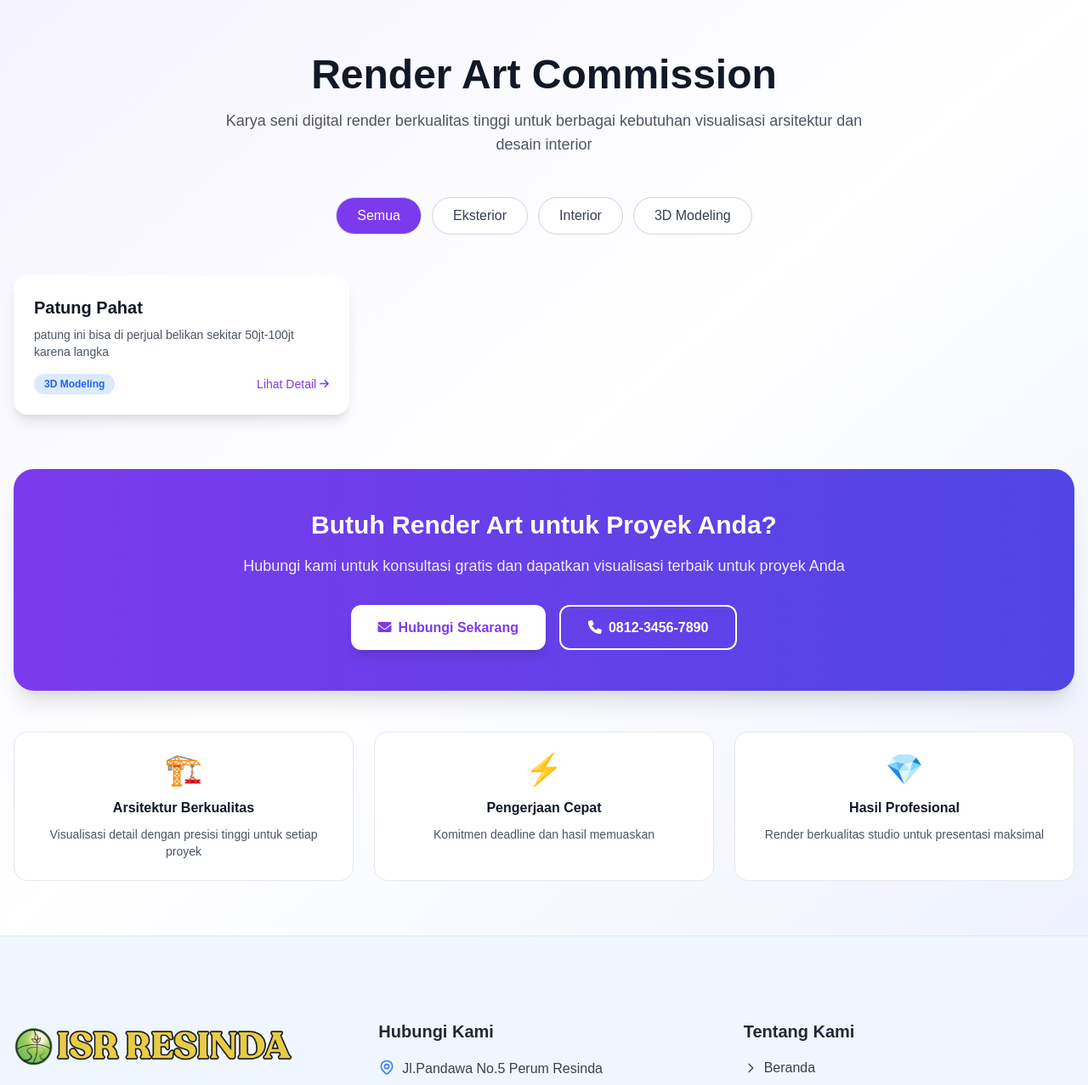
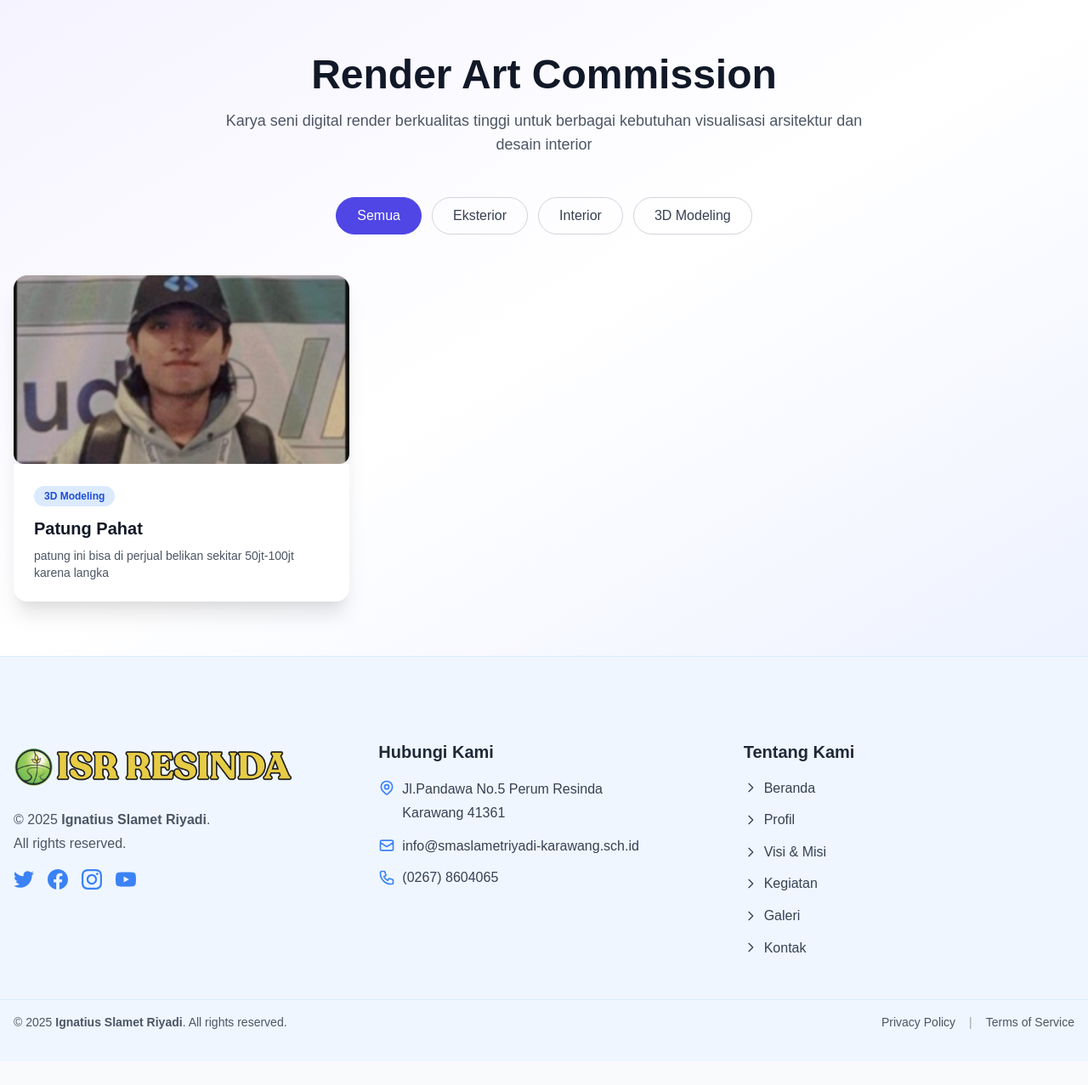
Before and after one commit to yukinime/company-profil-sch, a PHP site: page /render-art.php/render-art.php in a window 1280 px wide. Shown: the part 65-1342 px from the top of the page at 85% size. After the commit the page ends 1276 px from the top, so only its background shows below. Run offline with PHP 8.4, Linux system fonts and the light colour scheme; data comes from the database, SQL or seed files in the repository.

Commit message:
fix crud render

```diff
--- a/fasilitas/contoh.php
+++ b/fasilitas/contoh.php
@@ -0,0 +1,3 @@
+<?php
+echo "Jerry Ganteng"
+?>
--- /dev/null
+++ b/fasilitas/index.php
@@ -0,0 +1,3 @@
+<?php
+echo "Jerry Ganteng BANGET"
+?>
--- /dev/null
+++ b/layanan.php
@@ -0,0 +1,3 @@
+<?php
+echo "Jerry Ganteng Banget"
+?>
--- a/render-art.php
+++ b/render-art.php
@@ -1,50 +1,70 @@
 <?php
-// File ini untuk ditempatkan di: site/render-art.php
+// File: site/render-art.php
 include 'includes/header.php';
 require_once __DIR__ . '/config/database.php';
 
+/* ======================= Helpers ======================= */
+function h($s){ return htmlspecialchars((string)$s, ENT_QUOTES, 'UTF-8'); }
+
+/**
+ * Gambar kamu berada di C:\xampp\htdocs\site\uploads\render
+ * => URL yang benar: /site/uploads/...
+ */
+function getImageUrl($imagePath){
+  if (empty($imagePath)) return '';
+  if (preg_match('#^https?://#i', $imagePath)) return $imagePath; // CDN/S3
+  return '/site/' . ltrim($imagePath, '/'); // -> /site/uploads/...
+}
+
+/** ringkas teks untuk cuplikan kartu */
+function excerpt($text, $len = 100){
+  $text = (string)$text;
+  // hilangkan newline beruntun agar rapi
+  $text = trim(preg_replace("/\s+/u", " ", $text));
+  if (function_exists('mb_strimwidth')) {
+    return mb_strimwidth($text, 0, $len, '…', 'UTF-8');
+  }
+  return strlen($text) > $len ? substr($text, 0, $len) . '…' : $text;
+}
+
+/* ======================= DB & Filter ======================= */
 $db = (new Database())->getConnection();
 
-// Ambil filter kategori dari query string
-$filter = $_GET['cat'] ?? '';
+$filter  = $_GET['cat'] ?? '';
+$allowed = ['eksterior','interior','3d_modeling'];
 
-// Ambil data dari tabel render_art
-$sql = "SELECT * FROM render_art WHERE status = 'active'";
+$sql    = "SELECT * FROM render_art WHERE status = 'active'";
 $params = [];
 
-if (!empty($filter) && in_array($filter, ['eksterior','interior','3d_modeling'])) {
+if (!empty($filter) && in_array($filter, $allowed, true)) {
   $sql .= " AND category = :cat";
   $params[':cat'] = $filter;
 }
 
-$sql .= " ORDER BY created_at DESC";
+/* Urutkan yang terbaru */
+$sql .= " ORDER BY created_at DESC, id DESC";
+
 $stmt = $db->prepare($sql);
 $stmt->execute($params);
 $render_items = $stmt->fetchAll(PDO::FETCH_ASSOC);
 
-// Label kategori untuk display
-$categoryLabels = [
-  'eksterior' => 'Eksterior',
-  'interior' => 'Interior',
-  '3d_modeling' => '3D Modeling'
+/* Dedup by id (jika ada data kembar dari query/seed) */
+$seen = [];
+$render_items = array_values(array_filter($render_items, function($row) use (&$seen){
+  $id = (int)($row['id'] ?? 0);
+  if (!$id) return false;
+  if (isset($seen[$id])) return false;
+  $seen[$id] = true;
+  return true;
+}));
+
+/* Warna kategori */
+$colorMap = [
+  'eksterior'   => ['text' => 'text-purple-700', 'bg' => 'bg-purple-100', 'label' => 'Eksterior'],
+  'interior'    => ['text' => 'text-indigo-700', 'bg' => 'bg-indigo-100', 'label' => 'Interior'],
+  '3d_modeling' => ['text' => 'text-blue-700',   'bg' => 'bg-blue-100',   'label' => '3D Modeling'],
 ];
-
-// Helper function untuk path gambar
-function getImageUrl($imagePath) {
-  if (empty($imagePath)) return '';
-  // Jika path sudah lengkap dengan /site/, langsung return
-  if (strpos($imagePath, '/site/') !== false) {
-    return $imagePath;
-  }
-  // Jika path dimulai dengan uploads/, tambahkan /site/ di depan
-  if (strpos($imagePath, 'uploads/') === 0) {
-    return '/site/' . $imagePath;
-  }
-  // Default return as-is
-  return $imagePath;
-}
 ?>
-
 <section class="py-16 bg-gradient-to-br from-purple-50 via-white to-indigo-50">
   <div class="max-w-7xl mx-auto px-4">
     <div class="text-center mb-12">
@@ -54,38 +74,64 @@
       </p>
     </div>
 
-    <!-- Filter Categories -->
+    <!-- Filter Kategori -->
     <div class="flex flex-wrap justify-center gap-3 mb-12">
-      <a href="render-art.php" class="px-6 py-2 rounded-full <?= empty($_GET['cat']) ? 'bg-purple-600 text-white' : 'bg-white text-gray-700' ?> font-medium hover:bg-purple-500 hover:text-white transition border border-gray-300">Semua</a>
-      <a href="render-art.php?cat=eksterior" class="px-6 py-2 rounded-full <?= ($_GET['cat'] ?? '')==='eksterior' ? 'bg-purple-600 text-white' : 'bg-white text-gray-700' ?> font-medium hover:bg-purple-500 hover:text-white transition border border-gray-300">Eksterior</a>
-      <a href="render-art.php?cat=interior" class="px-6 py-2 rounded-full <?= ($_GET['cat'] ?? '')==='interior' ? 'bg-purple-600 text-white' : 'bg-white text-gray-700' ?> font-medium hover:bg-purple-500 hover:text-white transition border border-gray-300">Interior</a>
-      <a href="render-art.php?cat=3d_modeling" class="px-6 py-2 rounded-full <?= ($_GET['cat'] ?? '')==='3d_modeling' ? 'bg-purple-600 text-white' : 'bg-white text-gray-700' ?> font-medium hover:bg-purple-500 hover:text-white transition border border-gray-300">3D Modeling</a>
+      <?php
+        $tabs = [
+          ['label'=>'Semua',      'val'=>''],
+          ['label'=>'Eksterior',  'val'=>'eksterior'],
+          ['label'=>'Interior',   'val'=>'interior'],
+          ['label'=>'3D Modeling','val'=>'3d_modeling'],
+        ];
+        foreach ($tabs as $t):
+          $active = ($t['val'] === ($filter ?? ''));
+          $href = 'render-art.php' . ($t['val'] ? ('?cat='.$t['val']) : '');
+      ?>
+        <a href="<?= h($href) ?>"
+           class="px-6 py-2 rounded-full border transition <?=
+                  $active
+                  ? 'bg-indigo-600 text-white border-indigo-600'
+                  : 'border-gray-300 text-gray-700 hover:bg-indigo-600 hover:text-white' ?>">
+          <?= h($t['label']) ?>
+        </a>
+      <?php endforeach; ?>
     </div>
 
     <!-- Gallery Grid -->
     <div class="grid grid-cols-1 md:grid-cols-2 lg:grid-cols-3 gap-8">
 
-      <?php if (!$render_items): ?>
-        <!-- Jika belum ada data -->
+      <?php if (empty($render_items)): ?>
+        <!-- Kosong -->
         <div class="col-span-3 text-center text-gray-500 py-12">
           <div class="text-6xl mb-4">🎨</div>
           <p class="text-xl font-medium">Belum ada karya render yang tersedia.</p>
           <p class="text-sm mt-2">Silakan cek kembali nanti atau hubungi kami untuk informasi lebih lanjut.</p>
         </div>
+
       <?php else: ?>
         <?php foreach ($render_items as $item): ?>
           <?php
-            $imageUrl = getImageUrl($item['image_path']);
-            $hasImage = !empty($imageUrl);
+            $id      = (int)($item['id'] ?? 0);
+            $title   = $item['title'] ?? '';
+            $desc    = $item['description'] ?? '';
+            $catKey  = strtolower($item['category'] ?? '');
+            $cat     = $colorMap[$catKey] ?? ['text'=>'text-gray-700','bg'=>'bg-gray-100','label'=>ucwords(str_replace('_',' ', $catKey ?: 'Umum'))];
+            $imageUrl= getImageUrl($item['image_path'] ?? '');
           ?>
-          <div class="group bg-white rounded-2xl overflow-hidden shadow-lg hover:shadow-2xl transition-all duration-300 transform hover:-translate-y-1">
-            <div class="aspect-video bg-gradient-to-br from-purple-200 to-indigo-200 relative overflow-hidden">
-              <?php if ($hasImage): ?>
+
+          <!-- Satu Card, full-clickable -->
+          <a href="render-art-detail.php?id=<?= $id ?>" class="block group">
+            <div class="bg-white rounded-2xl shadow-xl overflow-hidden transition-all duration-300 group-hover:-translate-y-1 group-hover:shadow-2xl">
+
+              <!-- Gambar (rapi, tetap di dalam card) -->
+              <div class="relative w-full overflow-hidden bg-gray-100" style="aspect-ratio:16/9">
+                <?php if (!empty($imageUrl)): ?>
                   <img
-                  src="<?= htmlspecialchars($imageUrl) ?>"
-                  alt="<?= htmlspecialchars($item['title']) ?>"
-                  class="absolute inset-0 w-full h-full object-cover group-hover:scale-110 transition-transform duration-500"
-                  onerror="this.onerror=null; this.parentElement.innerHTML='<div class=\'absolute inset-0 flex items-center justify-center text-gray-400 text-sm\'><div class=\'text-center\'><i class=\'fas fa-image text-4xl mb-2\'></i><p>Image not found</p><p class=\'text-xs mt-1\'><?= htmlspecialchars($imageUrl) ?></p></div></div>';">
+                    src="<?= h($imageUrl) ?>"
+                    alt="<?= h($title) ?>"
+                    class="absolute inset-0 w-full h-full object-cover transition-transform duration-500 group-hover:scale-105"
+                    loading="lazy"
+                    onerror="this.onerror=null; this.style.display='none';">
                 <?php else: ?>
                   <div class="absolute inset-0 flex items-center justify-center text-gray-400 text-sm">
                     <div class="text-center">
@@ -94,80 +140,46 @@
                     </div>
                   </div>
                 <?php endif; ?>
-              <div class="absolute inset-0 bg-gradient-to-t from-black/30 to-transparent opacity-0 group-hover:opacity-100 transition-opacity"></div>
               </div>
+
+              <!-- Konten teks -->
               <div class="p-6">
-              <h3 class="text-xl font-bold text-gray-900 mb-2 group-hover:text-purple-600 transition-colors"><?= htmlspecialchars($item['title']) ?></h3>
-              <?php if (!empty($item['description'])): ?>
-                <p class="text-gray-600 text-sm mb-4 line-clamp-3"><?= nl2br(htmlspecialchars($item['description'])) ?></p>
+                <div class="mb-3">
+                  <span class="inline-block px-3 py-1 rounded-full text-xs font-semibold <?= h($cat['text']) ?> <?= h($cat['bg']) ?>">
+                    <?= h($cat['label']) ?>
+                  </span>
+                </div>
+
+                <h3 class="text-xl font-bold text-gray-900 mb-2">
+                  <?= h($title) ?>
+                </h3>
+
+                <?php if ($desc !== ''): ?>
+                  <p class="text-gray-600 text-sm">
+                    <?= h(excerpt($desc, 100)) ?>
+                  </p>
                 <?php endif; ?>
-              <div class="flex items-center justify-between">
-                <?php
-                  $colorMap = [
-                    'eksterior' => ['text' => 'text-purple-600', 'bg' => 'bg-purple-100'],
-                    'interior' => ['text' => 'text-indigo-600', 'bg' => 'bg-indigo-100'],
-                    '3d_modeling' => ['text' => 'text-blue-600', 'bg' => 'bg-blue-100']
-                  ];
-                  $color = $colorMap[$item['category']] ?? ['text' => 'text-gray-600', 'bg' => 'bg-gray-100'];
-                ?>
-                <span class="text-xs font-semibold <?= $color['text'] ?> <?= $color['bg'] ?> px-3 py-1 rounded-full">
-                  <?= htmlspecialchars($categoryLabels[$item['category']] ?? ucfirst($item['category'])) ?>
-                </span>
-                <button onclick="alert('Detail untuk: <?= htmlspecialchars($item['title']) ?>')" class="text-purple-600 hover:text-purple-800 font-medium text-sm flex items-center gap-1 group/btn">
-                  <span>Lihat Detail</span>
-                  <i class="fas fa-arrow-right text-xs group-hover/btn:translate-x-1 transition-transform"></i>
-                </button>
               </div>
+
             </div>
-          </div>
+          </a>
         <?php endforeach; ?>
       <?php endif; ?>
 
     </div>
 
-    <!-- Debug Info (hapus setelah selesai debugging) -->
-    <?php if (!empty($render_items) && isset($_GET['debug'])): ?>
-      <div class="mt-8 bg-gray-800 text-white p-4 rounded-lg text-xs overflow-auto">
-        <h3 class="font-bold mb-2">Debug Info:</h3>
-        <pre><?php print_r($render_items); ?></pre>
-      </div>
-    <?php endif; ?>
-
-    <!-- CTA Section -->
-    <div class="mt-16 text-center bg-gradient-to-r from-purple-600 to-indigo-600 rounded-3xl p-12 text-white shadow-xl">
-      <h2 class="text-3xl font-bold mb-4">Butuh Render Art untuk Proyek Anda?</h2>
-      <p class="text-lg mb-8 opacity-90">Hubungi kami untuk konsultasi gratis dan dapatkan visualisasi terbaik untuk proyek Anda</p>
-      <div class="flex flex-wrap justify-center gap-4">
-        <a href="kontak.php" class="inline-flex items-center px-8 py-3 bg-white text-purple-600 font-bold rounded-xl hover:bg-gray-100 transition shadow-lg">
-          <i class="fas fa-envelope mr-2"></i>
-          Hubungi Sekarang
-        </a>
-        <a href="tel:+6281234567890" class="inline-flex items-center px-8 py-3 bg-transparent border-2 border-white text-white font-bold rounded-xl hover:bg-white hover:text-purple-600 transition">
-          <i class="fas fa-phone mr-2"></i>
-          0812-3456-7890
-        </a>
-      </div>
-    </div>
-
-    <!-- Info Section -->
-    <div class="mt-12 grid grid-cols-1 md:grid-cols-3 gap-6">
-      <div class="text-center p-6 bg-white rounded-2xl border border-gray-200">
-        <div class="text-4xl mb-3">🏗️</div>
-        <h3 class="font-bold text-gray-900 mb-2">Arsitektur Berkualitas</h3>
-        <p class="text-sm text-gray-600">Visualisasi detail dengan presisi tinggi untuk setiap proyek</p>
-      </div>
-      <div class="text-center p-6 bg-white rounded-2xl border border-gray-200">
-        <div class="text-4xl mb-3">⚡</div>
-        <h3 class="font-bold text-gray-900 mb-2">Pengerjaan Cepat</h3>
-        <p class="text-sm text-gray-600">Komitmen deadline dan hasil memuaskan</p>
-      </div>
-      <div class="text-center p-6 bg-white rounded-2xl border border-gray-200">
-        <div class="text-4xl mb-3">💎</div>
-        <h3 class="font-bold text-gray-900 mb-2">Hasil Profesional</h3>
-        <p class="text-sm text-gray-600">Render berkualitas studio untuk presentasi maksimal</p>
-      </div>
-    </div>
   </div>
 </section>
 
-<?php include 'includes/footer.php'; ?>
+<?php
+// (Opsional) Debug URL gambar: buka ?debug=1 untuk melihat URL yang dipakai
+if (!empty($render_items) && isset($_GET['debug'])):
+  echo '<div class="max-w-7xl mx-auto px-4 py-6 text-xs text-gray-600">';
+  echo '<pre>';
+  foreach ($render_items as $it) {
+    echo ($it['id'] ?? '?') . '  ->  ' . getImageUrl($it['image_path'] ?? '') . PHP_EOL;
+  }
+  echo '</pre></div>';
+endif;
+
+include 'includes/footer.php';
```
Also changed, not shown: render-art-detail.php (added, +41 -0 lines), assets/img/BK106676.webp (added), uploads/render/capturenux-2012-08-29-11-24-32-68f7cc559e3da.jpg (added). Lines whose indentation alone changed are shown as unchanged.
